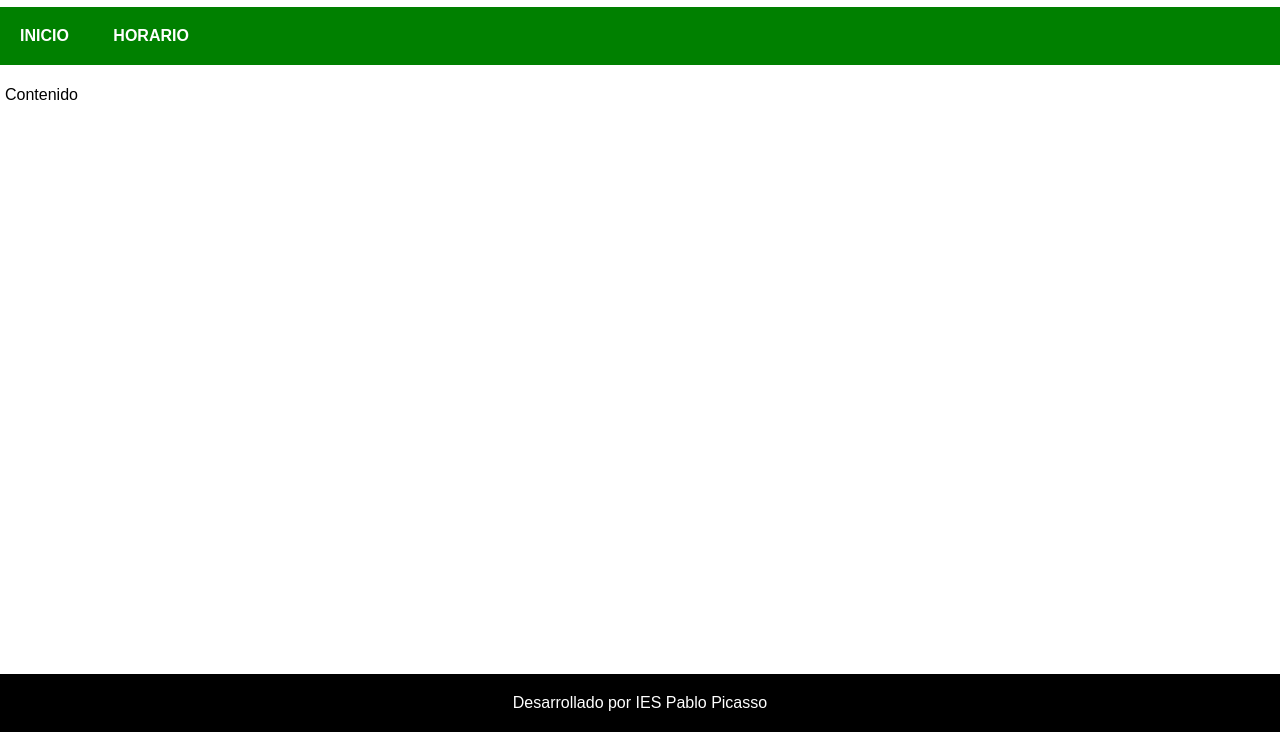
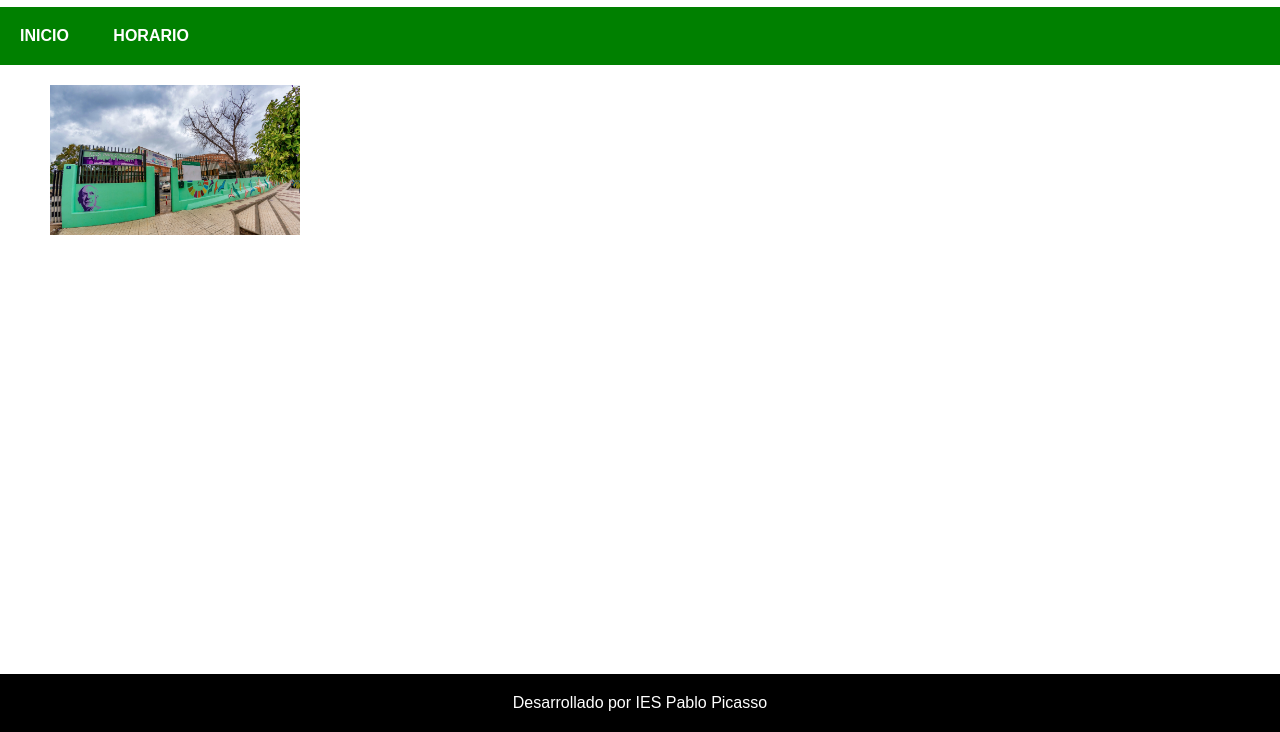
Before and after one commit to AmelSAT/Act2GIT_AmelSAT, a plain HTML site: page PagWeb/index.html in a window 1280 px wide. Shown: the part 68-800 px from the top of the page. Drawn offline with Linux system fonts and the light colour scheme.

Commit message:
Añadimos una imágen del instituto

```diff
--- a/PagWeb/Styles/styles.css
+++ b/PagWeb/Styles/styles.css
@@ -50,8 +50,9 @@ footer {
     bottom: 0;
 }
 .imagen img {
-    width: 200px;
-     height: auto;
-      margin-left:50px;
-      margin-right:50px;
+    width: 250px;
+    height: 150px;
+    margin-left:50px;
+    margin-right:50px;
+    margin-top: 20px;
  }
--- a/PagWeb/index.html
+++ b/PagWeb/index.html
@@ -12,11 +12,11 @@
         <h2>Actividad 2 GIT y GitHub</h2>
     </header>
     <nav>
-        <a href="#">INICIO</a>
-        <a href="#">HORARIO</a>
+        <a href="index.html">INICIO</a>
+        <a href="index2.html">HORARIO</a>
     </nav>
-    <div class="content">
-        <p>Contenido</p>
+    <div class="imagen">
+        <img src= "Images/1.jpg" >
     </div>
     <footer>
         Desarrollado por IES Pablo Picasso
```
Also changed, not shown: PagWeb/Images/1.jpg (added).
